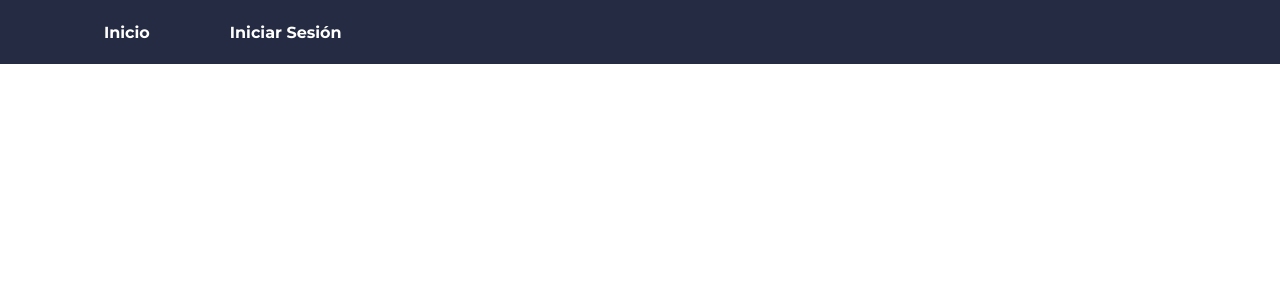
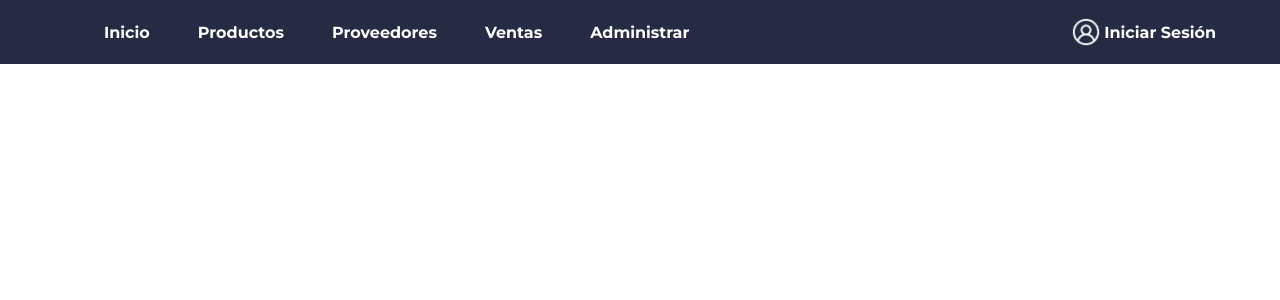
Before and after one commit to AlanPLC/TP-Final-Lab.-IV, a React (Vite) app in the folder WEB/: page /productos in a window 1280 px wide. Shown: the top 300 px of the page. Built offline with nearby package versions, Linux system fonts and the light colour scheme.

Commit message:
WEB: Cambios estéticos en navbar

```diff
--- a/WEB/src/components/navbar.jsx
+++ b/WEB/src/components/navbar.jsx
@@ -29,16 +29,32 @@ const Navbar = () => {
                 <li><Link className="items" to="/">
                     <p >Inicio</p>
                 </Link></li>
+                <li><Link className="items" to="/">
+                    <p>Productos</p>
+                </Link></li>
+                <li><Link className="items" to="/">
+                    <p>Proveedores</p>
+                </Link></li>
+                <li><Link className="items" to="/">
+                    <p>Ventas</p>
+                </Link></li>
+                <li><Link className="items" to="/">
+                    <p>Administrar</p>
+                </Link></li>
 
-                {!autenticado && location.pathname !== "/login" && (
-                    <li><Link className="items" to="/login">
-                        <p >Iniciar Sesión</p>
-                    </Link></li>
-                )}
 
             </ul>
             {autenticado && (
                 <button className="logout-button"onClick={logout}>Cerrar Sesión</button>
+            )}
+
+            {!autenticado && location.pathname !== "/login" && (
+                <div className='cont-login'>
+                    <img src='/user.png' alt="Logo" className='user-logo'/>
+                    <Link className="login" to="/login">
+                        <p>Iniciar Sesión</p>
+                    </Link>
+                </div>
             )}
         </nav>
     </div>
--- a/WEB/src/components/styles/navbar.css
+++ b/WEB/src/components/styles/navbar.css
@@ -14,15 +14,19 @@ nav{
 ul{
     display: flex;
     flex-direction: row;
-    gap: 5rem;
+    gap: 3rem;
     list-style-type: none;
     align-items: center;
 }
 .items{
     text-decoration: none;
-    color: white;
+    color: #ffffff;
     cursor: pointer;
     font-weight: bolder;
+}
+
+.items:hover{
+    color: #979797;
 }
 
 .logout-button{
@@ -36,3 +40,25 @@ ul{
     margin-left: auto;
     cursor: pointer;
 }
+.logout-button:hover{
+    background-color: #979797;
+}
+
+.login{
+    cursor: pointer;
+    text-decoration: none;
+    color: #ffffff;
+    font-weight: bolder;
+}
+
+.cont-login{
+    display: flex;
+    flex-direction: row;
+    align-items: center;
+    margin-left: auto;
+    list-style-type: none;
+    gap: 0.2rem;
+}
+.user-logo{
+    width: 30px;
+}
--- a/WEB/src/features/Lobby/styles/lobby.css
+++ b/WEB/src/features/Lobby/styles/lobby.css
@@ -2,8 +2,10 @@
     display: flex;
     justify-content: center;
     align-items: center;
+    margin-top: 3rem;
 }
 
 .titulo{
     color: black;
+    font-weight: bolder;
 }
```
Also changed, not shown: WEB/public/user.png (added), 1 other file (tests, documents, lock files or other folders).
